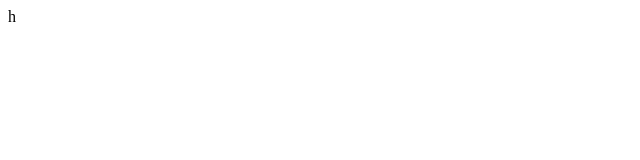
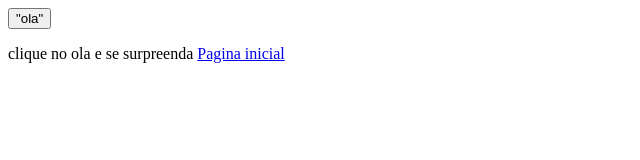
Before and after one commit to goosebumps14/ExercicioPW2022FATEC1DS, a plain HTML site: page exercise1.html in a window 1280 px wide. Shown: the whole page, without its empty margins (0-640 px from the left). Drawn offline with Linux system fonts and the light colour scheme.

Commit message:
nova pasta

```diff
--- a/exercise1.html
+++ b/exercise1.html
@@ -7,6 +7,8 @@
     <title>Document</title>
 </head>
 <body>
-    h
+  <button> "ola" </button>
+    <p> clique no ola e se surpreenda
+      <a href="/index.html"> Pagina inicial </a>
 </body>
 </html>
```
